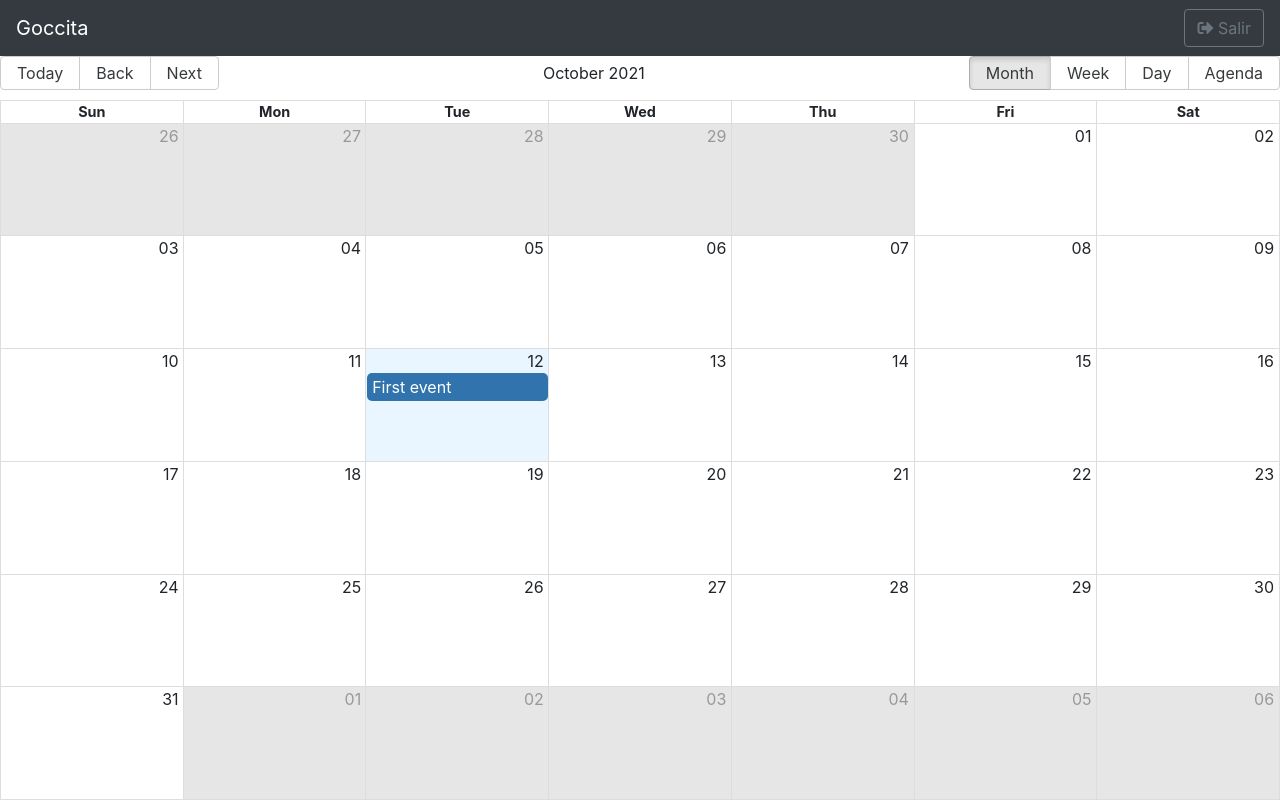
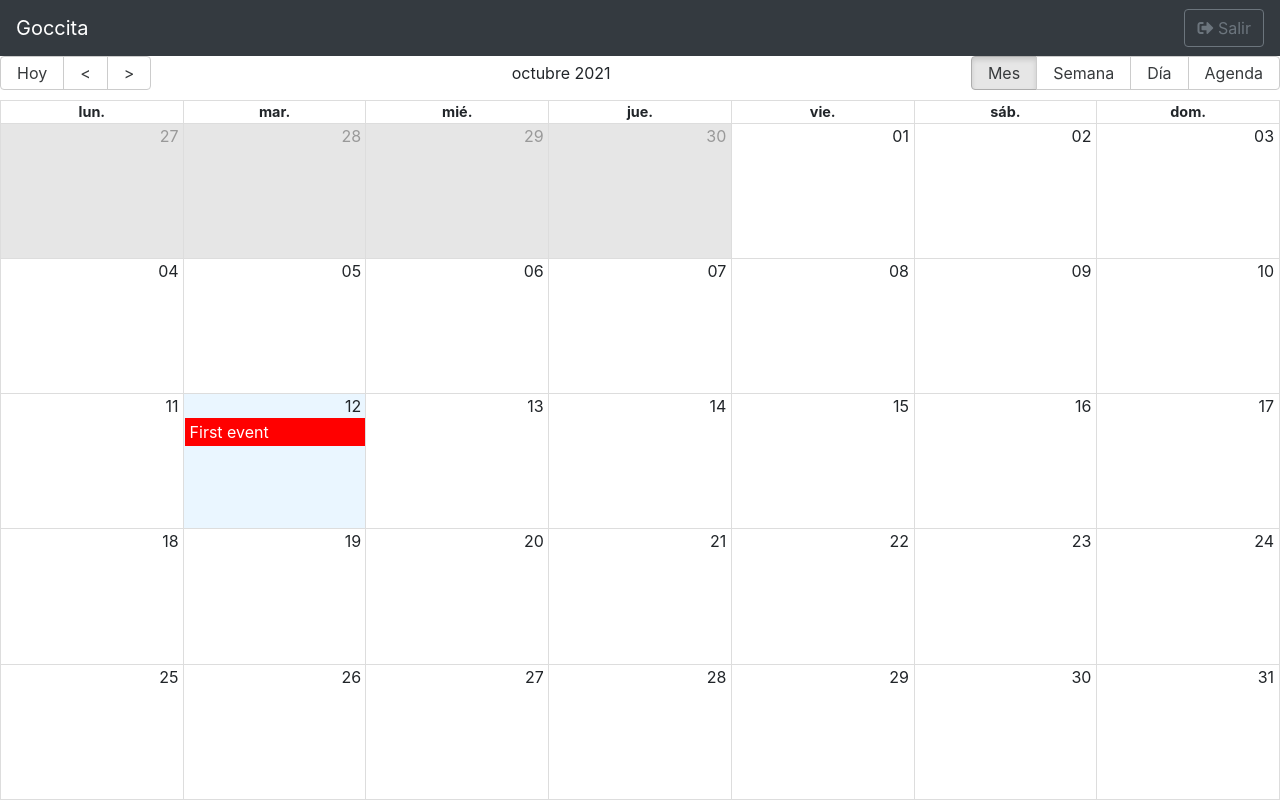
Before and after one commit to abizmo/calendar, a React (Create React App) app: page / in a window 1280 px wide. Built offline with nearby package versions, Linux system fonts and the light colour scheme.

Commit message:
Add spanish messages and demo style

```diff
--- /dev/null
+++ b/src/localization/calendar-messages-es.js
@@ -0,0 +1,17 @@
+const messages = {
+  allDay: 'Todo el día',
+  previous: '<',
+  next: '>',
+  today: 'Hoy',
+  month: 'Mes',
+  week: 'Semana',
+  day: 'Día',
+  agenda: 'Agenda',
+  date: 'Fecha',
+  time: 'Hora',
+  event: 'Evento',
+  noEventsInRange: 'No hay eventos en este rango',
+  showMore: (total) => `+ Ver más (${total})`,
+};
+
+export default messages;
--- a/src/pages/CalendarPage.jsx
+++ b/src/pages/CalendarPage.jsx
@@ -1,10 +1,16 @@
+/* eslint no-unused-vars: ["error", { "argsIgnorePattern": "^_" }] */
 import moment from 'moment';
 import React from 'react';
 import { Calendar, momentLocalizer } from 'react-big-calendar';
+
+import 'moment/locale/es';
 import 'react-big-calendar/lib/css/react-big-calendar.css';
 
 import Navbar from '../components/ui/Navbar';
 import '../styles/calendar.css';
+import messages from '../localization/calendar-messages-es';
+
+moment.locale('es');
 
 const events = [
   {
@@ -15,12 +21,22 @@ const events = [
   },
 ];
 
+const eventStyleGetter = (_event, _start, _end, _isSelected) => ({
+  style: {
+    backgroundColor: 'red',
+    borderRadius: '0px',
+    color: 'white',
+  },
+});
+
 const CalendarPage = () => (
   <div className="calendar-container">
     <Navbar />
     <Calendar
       events={events}
+      eventPropGetter={eventStyleGetter}
       localizer={momentLocalizer(moment)}
+      messages={messages}
     />
   </div>
 );
```
